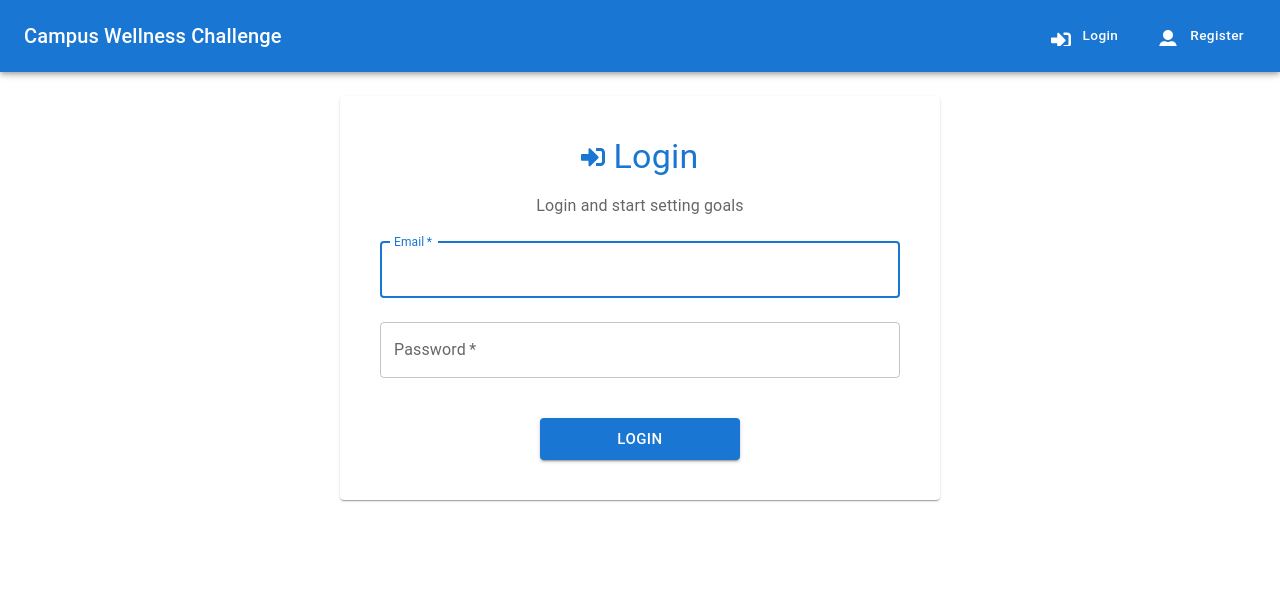
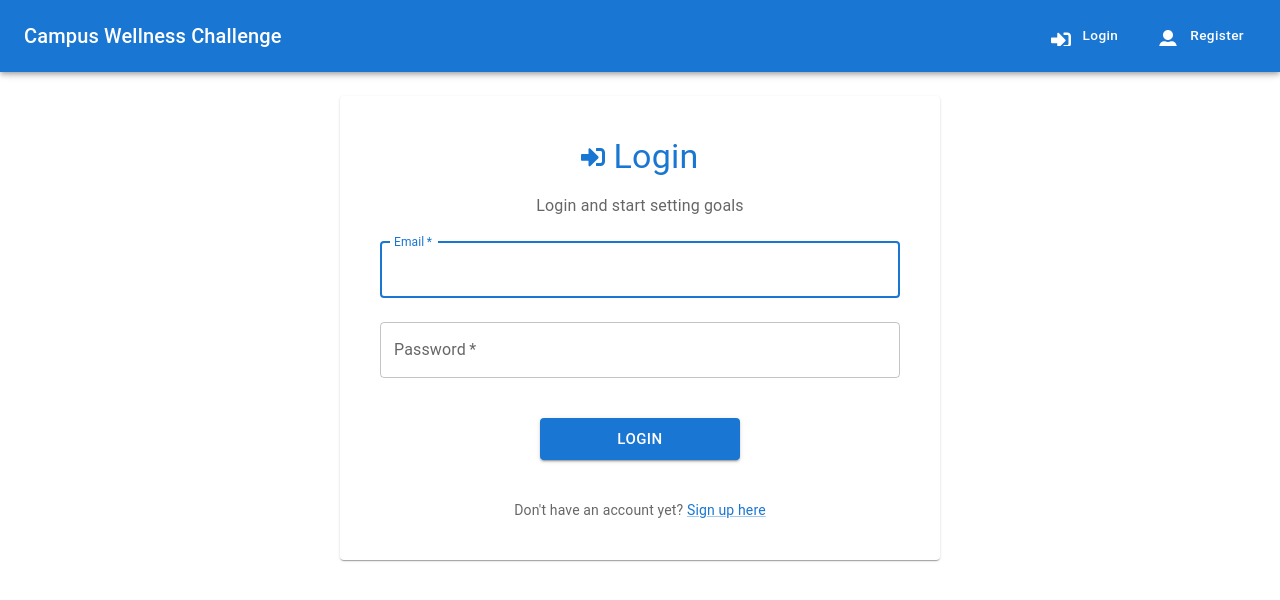
Before and after one commit to jxliahx/Campus-Wellness-Challenge-Phase-1, a React (Create React App) app in the folder frontend/: page /login in a window 1280 px wide. Shown: the top 600 px of the page. Built offline with nearby package versions, Linux system fonts and the light colour scheme.

Commit message:
added option to sign up on login page

```diff
--- a/frontend/src/pages/B_Login.jsx
+++ b/frontend/src/pages/B_Login.jsx
@@ -22,8 +22,10 @@ import {
   TextField,
   Button,
   Box,
-  Icon
+  Icon,
+  Link
 } from '@mui/material'
+import { Link as RouterLink } from 'react-router-dom'
 import '../styles/pages.css'
 
 function Login() {
@@ -120,6 +122,15 @@ function Login() {
                     >
                         Login
                     </Button>
+
+                    <Box sx={{ mt: 2, textAlign: 'center' }}>
+                        <Typography variant="body2" color="text.secondary">
+                            Don't have an account yet?{' '}
+                            <Link component={RouterLink} to="/register" color="primary">
+                                Sign up here
+                            </Link>
+                        </Typography>
+                    </Box>
                 </Box>
             </Paper>
         </Container>
```
